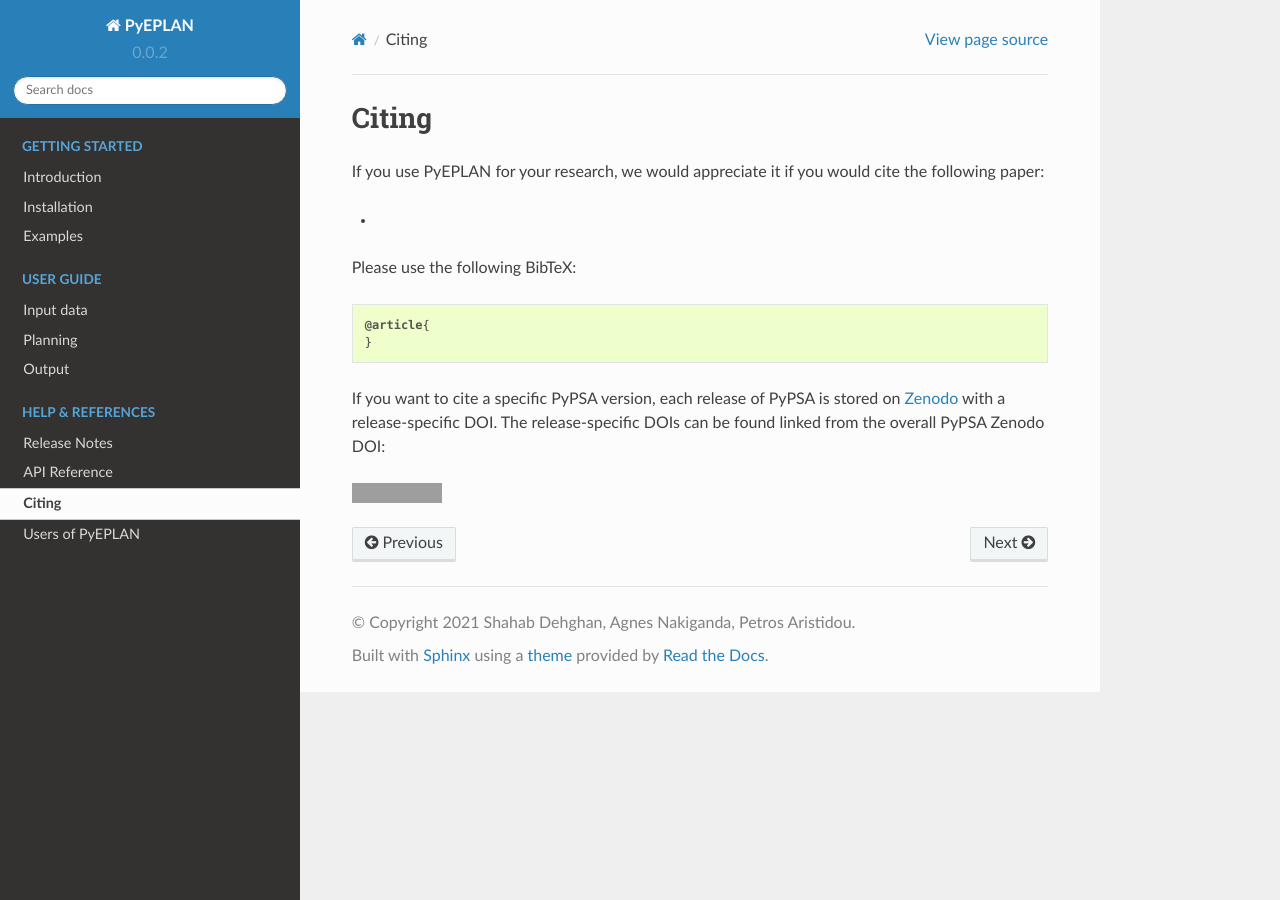
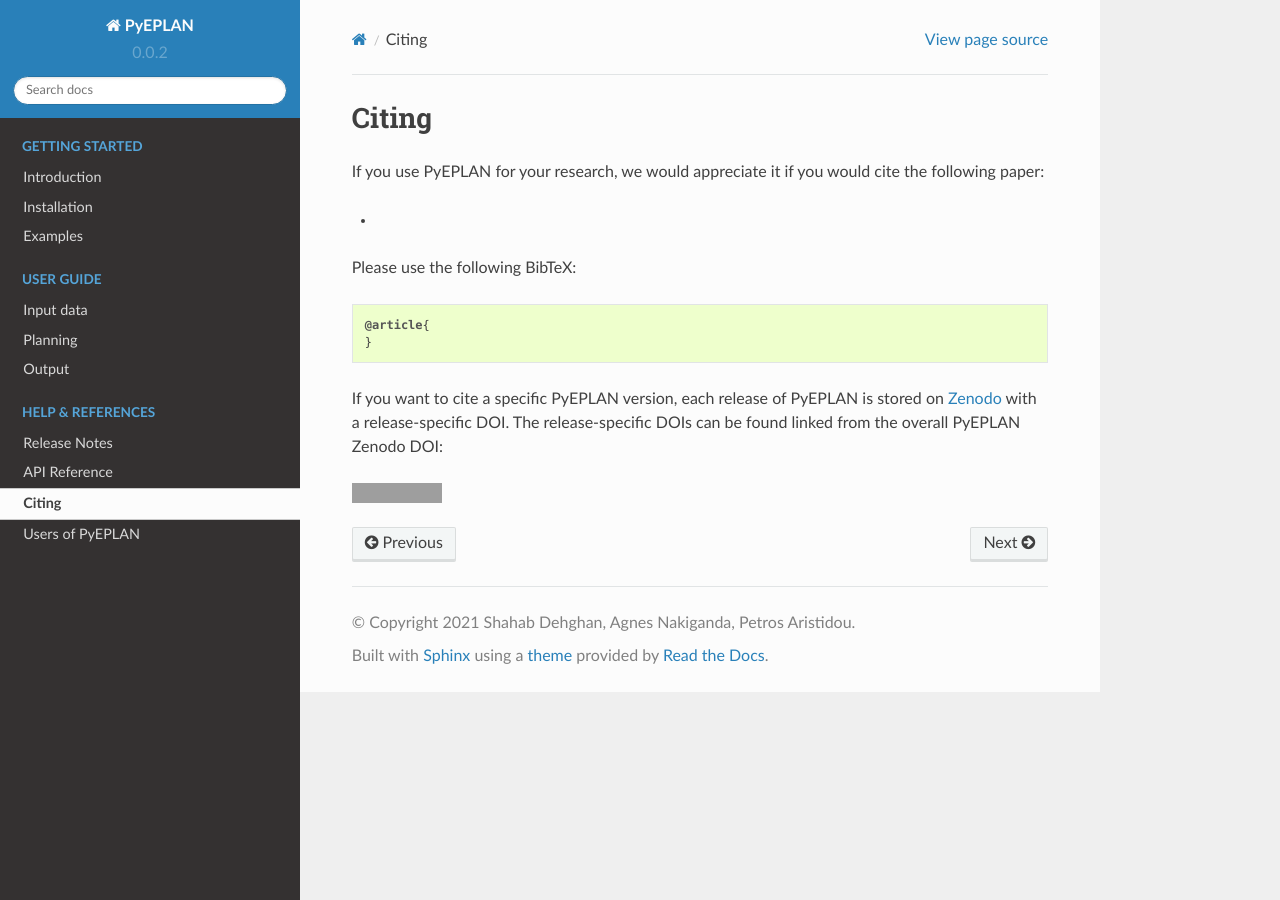
Before and after one commit to SPS-L/pyeplan, a Sphinx documentation site: the page built from docs/help_ref/citing.rst, in a window 1280 px wide. Built offline with Sphinx 7.4.7 and the Read the Docs theme 2.0.0, drawn with Linux system fonts in a browser that asks for light colours; grey boxes are pictures that could not be loaded.

Commit message:
wwwUpdated documentation

```diff
--- a/docs/help_ref/citing.rst
+++ b/docs/help_ref/citing.rst
@@ -13,9 +13,9 @@ Please use the following BibTeX: ::
    }
 
 
-If you want to cite a specific PyPSA version, each release of PyPSA is
+If you want to cite a specific PyEPLAN version, each release of PyEPLAN is
 stored on `Zenodo <https://zenodo.org/>`_ with a release-specific DOI.
-The release-specific DOIs can be found linked from the overall PyPSA
+The release-specific DOIs can be found linked from the overall PyEPLAN
 Zenodo DOI:
 
 .. image:: https://zenodo.org/badge/DOI/10.5281/zenodo.3894705.svg
```
Also changed, not shown: 1 other file.
